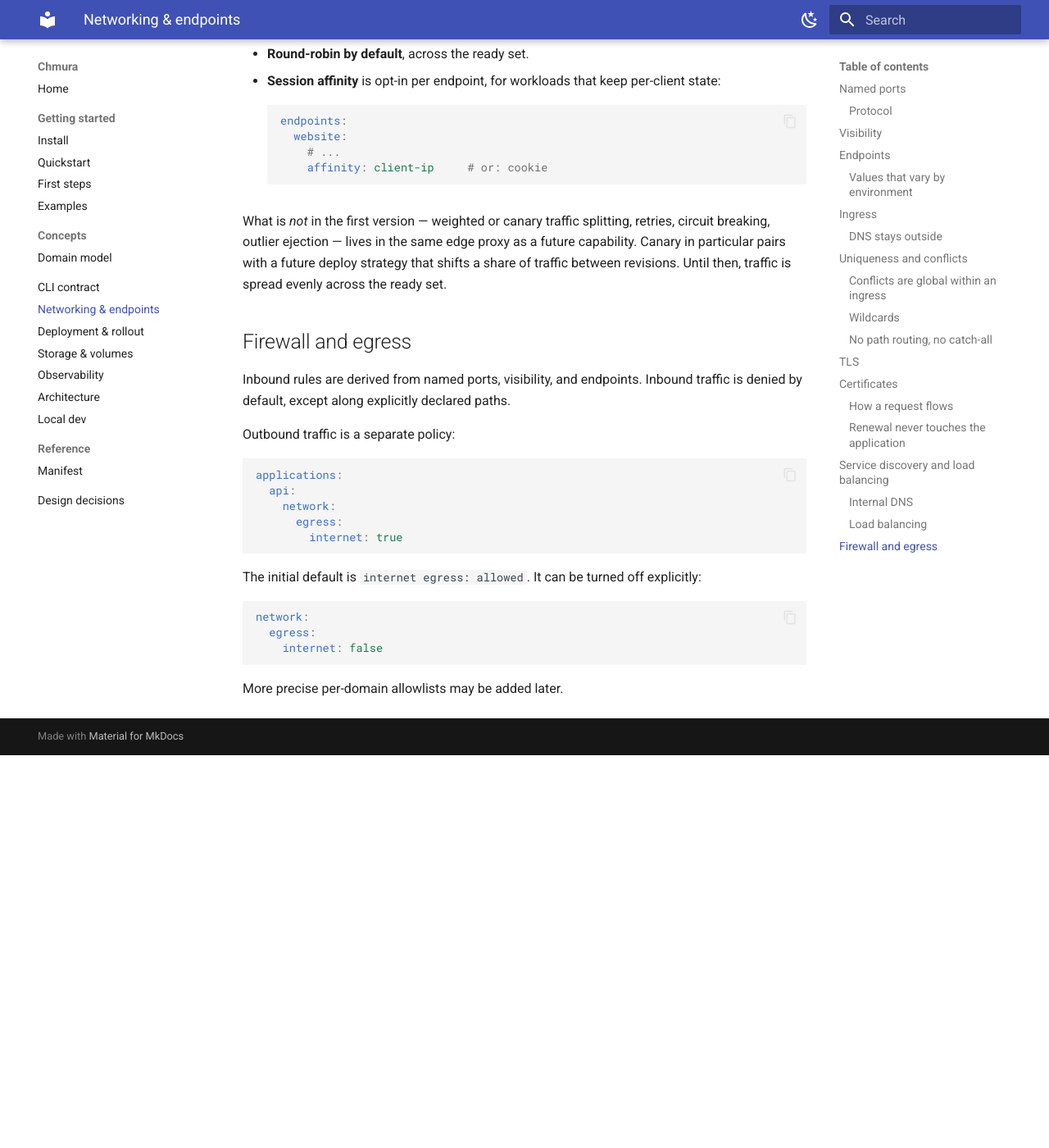
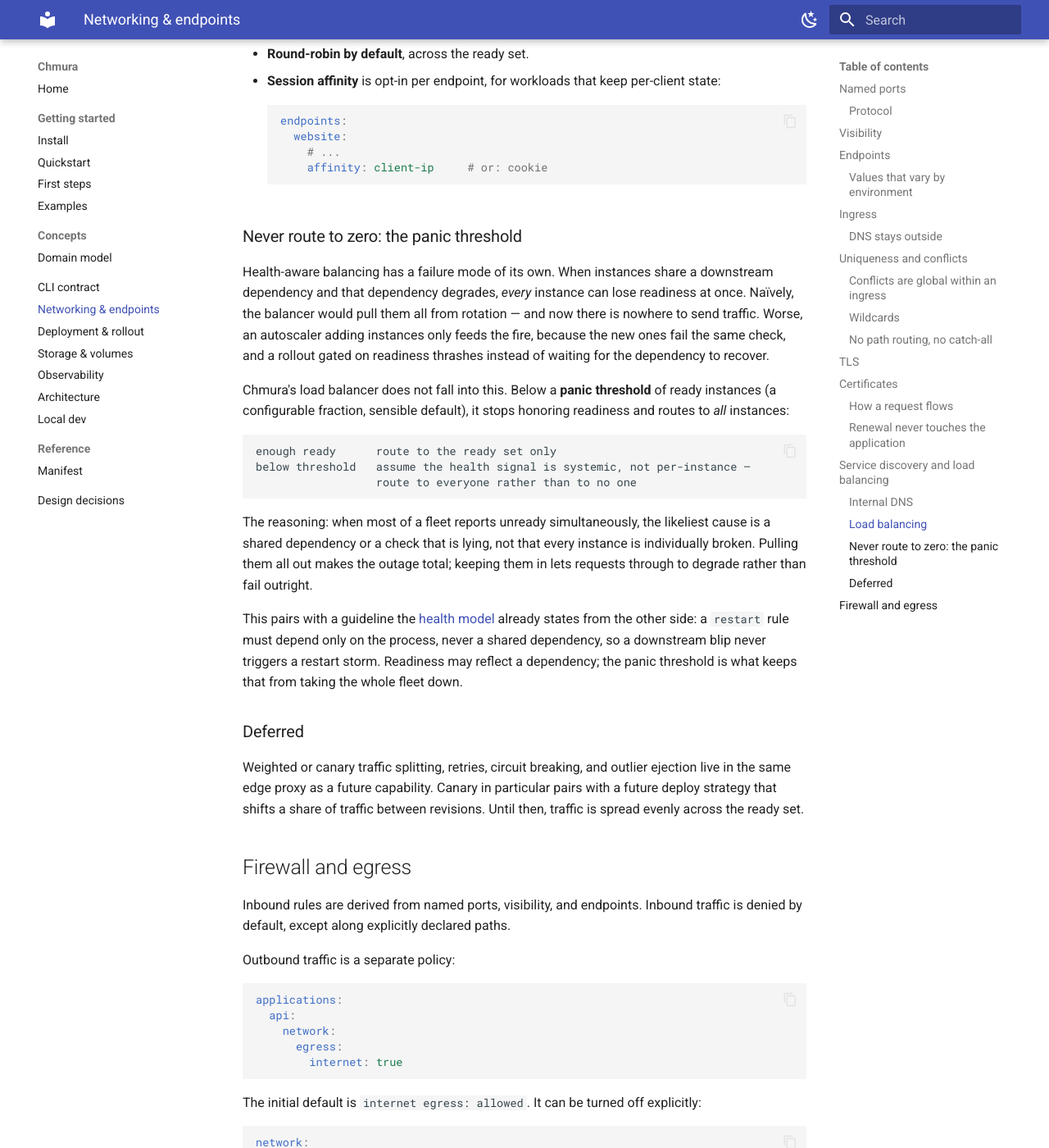
Before and after one commit to daropotter/chmura, an MkDocs documentation site: the page built from docs/networking.md, in a window 1280 px wide and 1400 px high, scrolled down 9143 px. Shown: the whole window at 82% size. Built offline with MkDocs 1.6.1 and Material for MkDocs 9.7.7, drawn with Linux system fonts in a browser that asks for light colours; before the commit the page ends 10064 px from its top, so only the background shows below that.

Commit message:
docs: remove strategy.mode, flatten rollback, add range defaulting, LB panic threshold, folder-pool max enforcement

````diff
--- a/docs/networking.md
+++ b/docs/networking.md
@@ -427,11 +427,42 @@ optional add-on or an external component — it is *how* both endpoints
         affinity: client-ip     # or: cookie
     ```
 
-What is *not* in the first version — weighted or canary traffic splitting,
-retries, circuit breaking, outlier ejection — lives in the same edge proxy as a
-future capability. Canary in particular pairs with a future deploy strategy that
-shifts a share of traffic between revisions. Until then, traffic is spread evenly
-across the ready set.
+### Never route to zero: the panic threshold
+
+Health-aware balancing has a failure mode of its own. When instances share a
+downstream dependency and that dependency degrades, *every* instance can lose
+readiness at once. Naïvely, the balancer would pull them all from rotation — and
+now there is nowhere to send traffic. Worse, an autoscaler adding instances only
+feeds the fire, because the new ones fail the same check, and a rollout gated on
+readiness thrashes instead of waiting for the dependency to recover.
+
+Chmura's load balancer does not fall into this. Below a **panic threshold** of
+ready instances (a configurable fraction, sensible default), it stops honoring
+readiness and routes to *all* instances:
+
+```text
+enough ready      route to the ready set only
+below threshold   assume the health signal is systemic, not per-instance —
+                  route to everyone rather than to no one
+```
+
+The reasoning: when most of a fleet reports unready simultaneously, the likeliest
+cause is a shared dependency or a check that is lying, not that every instance is
+individually broken. Pulling them all out makes the outage total; keeping them in
+lets requests through to degrade rather than fail outright.
+
+This pairs with a guideline the [health model](deployment.md#restart-is-a-deliberate-choice)
+already states from the other side: a `restart` rule must depend only on the
+process, never a shared dependency, so a downstream blip never triggers a restart
+storm. Readiness may reflect a dependency; the panic threshold is what keeps that
+from taking the whole fleet down.
+
+### Deferred
+
+Weighted or canary traffic splitting, retries, circuit breaking, and outlier
+ejection live in the same edge proxy as a future capability. Canary in particular
+pairs with a future deploy strategy that shifts a share of traffic between
+revisions. Until then, traffic is spread evenly across the ready set.
 
 ## Firewall and egress
 
````
Also changed, not shown: docs/deployment.md (+9 -6 lines), docs/reference/manifest.md (+47 -25 lines), docs/storage.md (+26 -6 lines).
